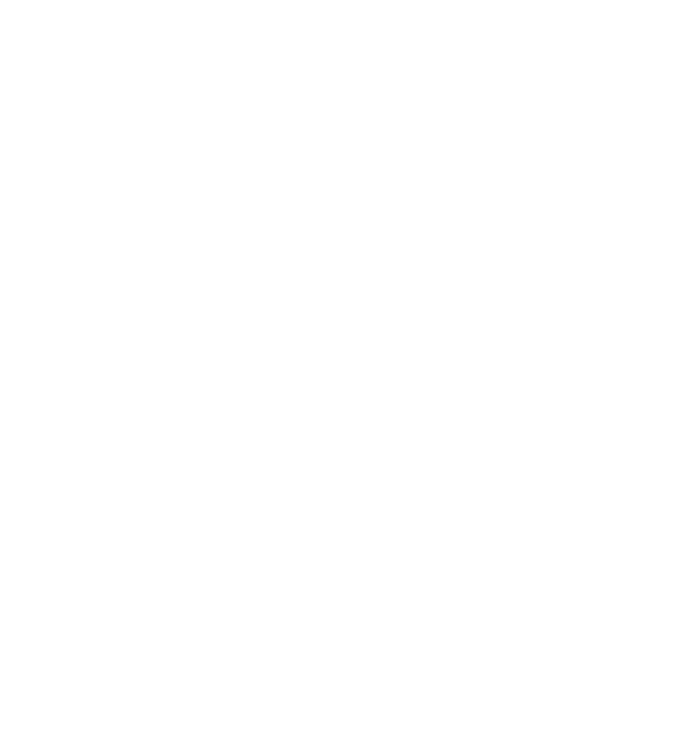
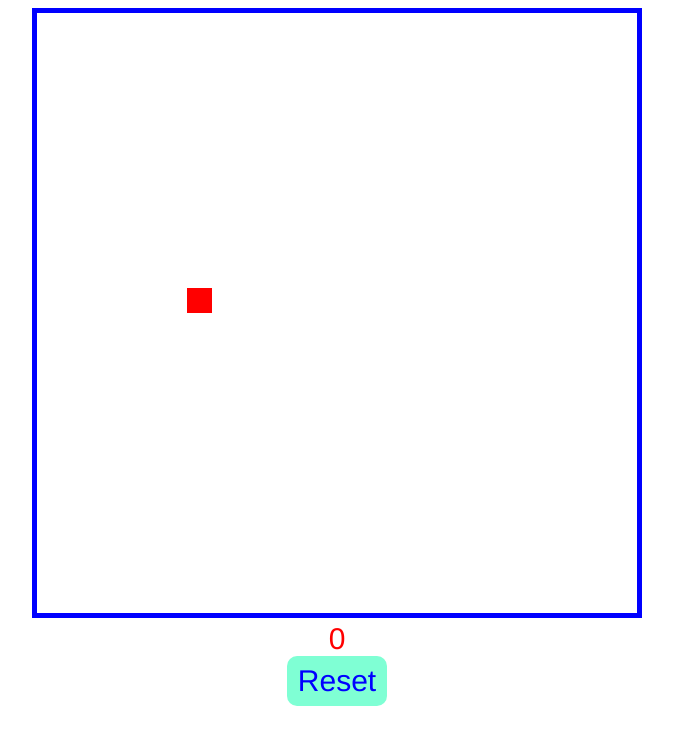
Before and after one commit to Lmesroua-06/lmesroua06, a plain HTML site: page index.html in a window 1280 px wide. Shown: the whole page, without its empty margins (303-976 px from the left). Drawn offline with Linux system fonts and the light colour scheme.

Commit message:
push update

```diff
--- a/app.js
+++ b/app.js
@@ -0,0 +1,101 @@
+const gameBoard = document.querySelector("#gameBoard");
+const conTxt = gameBoard.getContext("2d"); // 2d is one of the two canvas tags
+const scoreCnt = document.querySelector("#scoreCnt");
+const resetButton = document.querySelector("resetButton");
+
+const myGameWidth = gameBoard.width; // define the width of the board assigned in canvas method
+const myGameHeight = gameBoard.height; // define the height of the board assigned in canvas method
+
+const backgroundBoard = "beige";
+const snakeColor = 'green';
+const snakeBorder = 'green';
+const baitColor = 'red';
+
+const boardSize = 25; // 25 is the size of a unit per pixel in the board
+
+let running = false;
+let xAxis = boardSize; // snake will be moving 25 pixels in the x-Axis
+let yAxis = 0; // won't be moving for now,
+
+let baitXaxis;
+let baitYaxis;
+let score = 0;
+
+// create the snake graphically
+let snake = [
+    {x: boardSize * 4 , y:0},
+    {x: boardSize * 3 , y:0},
+    {x: boardSize * 2 , y:0},
+    {x: boardSize , y: 0},
+    {x:0, y:0}
+
+];
+
+window.addEventListener('keydown' , changeDirection);
+window.resetButton.addEventListener('click' , resetGame);
+
+playGame();
+
+
+
+
+function playGame(){
+    run = true;
+    scoreCnt.textContent = score;
+    createBait();
+    inpBait();
+
+};
+
+function nextMove(){
+    if (run){
+        setTimeout(() =>{
+            clearBoard();
+            inpBait();
+            moveSnake();
+            inpSnake();
+            gameResult();
+            nextMove();
+        }, 40);
+    }else{
+        showGameResult();
+    }
+};
+
+function clearBoard(){
+    conTxt.fillStyle = backgroundBoard;
+    conTxt.fillRect(0 ,0, myGameWidth, myGameHeight);
+};
+
+function createBait(){
+    function apple(min , max){
+        const num = Math.round((Math.random() * (max - min) + min) / boardSize) * boardSize;
+        return num;
+    }
+    appleX = apple(0 , myGameWidth - boardSize);
+    appleY = apple(0 , myGameWidth - boardSize);
+};
+
+function inpBait(){
+    conTxt.fillStyle = baitColor;
+    conTxt.fillRect(appleX, appleY, boardSize, boardSize);
+};
+
+function moveSnake(){};
+
+function inpSnake(){
+    conTxt.fillStyle = snakeColor;
+    conTxt.strokeStyle = snakeBorder;
+    snake.forEach(snakePart => {
+        conTxt.fillRect(snakePart.x , snakePart.y, boardSize, boardSize);
+        conTxt.strokeRect(snakePart.x , snakePart.y, boardSize, boardSize);
+    })
+};
+
+function changeDirection(){};
+
+function gameResult(){};
+
+function showGameResult(){};
+
+function resetGame(){};
--- a/index.html
+++ b/index.html
@@ -4,9 +4,17 @@
     <meta charset="UTF-8">
     <meta http-equiv="X-UA-Compatible" content="IE=edge">
     <meta name="viewport" content="width=device-width, initial-scale=1.0">
+
+    <link rel="stylesheet" href="./style.css">
     <title>Document</title>
 </head>
 <body>
+
+     <div id="myGame">
+        <canvas id="gameBoard" width="600" height="600"></canvas>
+        <div id="scoreCnt">00</div>
+        <button type="button" id="resetButton">Reset</button>
+     </div>
 
     <script src="./app.js"></script>
 
--- a/style.css
+++ b/style.css
@@ -0,0 +1,31 @@
+#myGame{
+    text-align: center;
+
+}
+
+
+#gameBoard{
+    border: 5px solid;
+    border-color: blue;
+}
+
+#scoreCnt{
+    text-align: center;
+    font-size: 30px;
+    font-family: 'Franklin Gothic Medium', 'Arial Narrow', Arial, sans-serif;
+    color: red;
+}
+
+#resetButton{
+    text-align: center;
+    font-size: 30px;
+    font-family: 'Franklin Gothic Medium', 'Arial Narrow', Arial, sans-serif;
+    background-color: aquamarine;
+    width: 100px;
+    height: 50px;
+    color:blue;
+    border: 3px;
+    border-radius: 10px;
+    border-color: blue;
+    cursor:pointer;
+}
```
